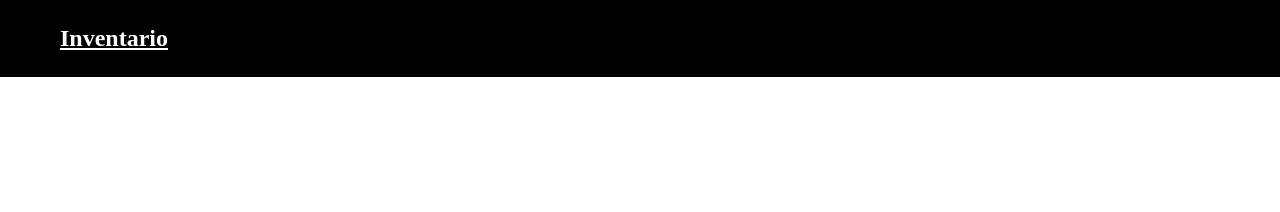
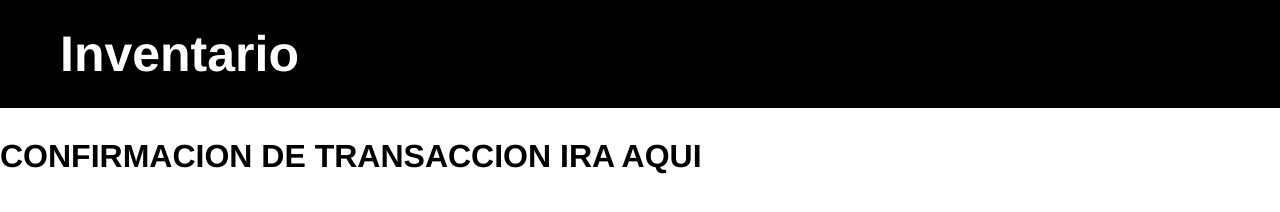
Before and after one commit to Leethe99/leethe99.github.io, a plain HTML site: page cart.html in a window 1280 px wide. Drawn offline with Linux system fonts and the light colour scheme.

Commit message:
more basic changes

```diff
--- a/cart.html
+++ b/cart.html
@@ -13,5 +13,8 @@
           <h2>Inventario</h2>
         </a>
     </div>
+    <h1>CONFIRMACION DE TRANSACCION IRA AQUI</h1>
 </body>
+<script src="main.js"></script>
+
 </html>
--- a/main.js
+++ b/main.js
@@ -0,0 +1 @@
+let shop = document.getElementById("shop")
--- a/style.css
+++ b/style.css
@@ -2,10 +2,11 @@
   margin: 0;
   padding: 0;
   box-sizing: border-box;
+  text-decoration: none;
 }
 
 body{
-  font-family: serif;
+  font-family: 'Franklin Gothic Medium', 'Arial Narrow', Arial, sans-serif;
 }
 
 .navbar{
@@ -18,6 +19,7 @@ body{
 }
 h2{
   color: white;
+  font-size: 50px;
 }
 a{
   color: white;
```
